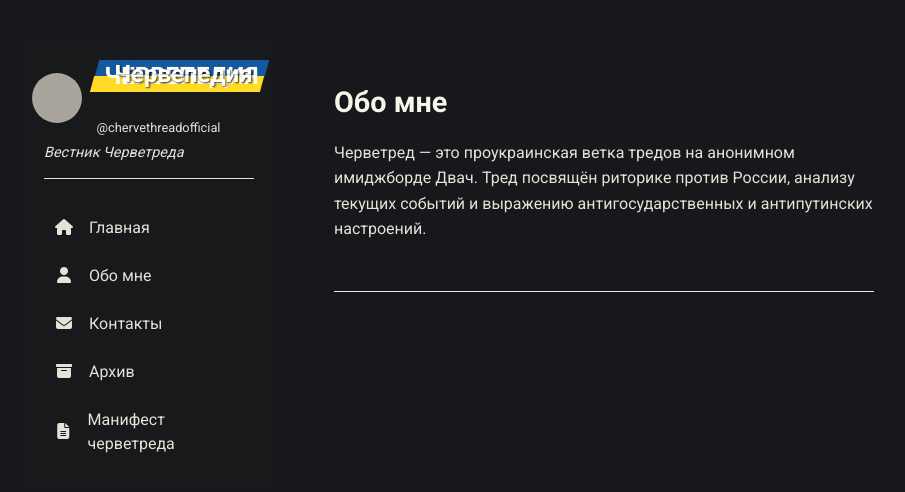
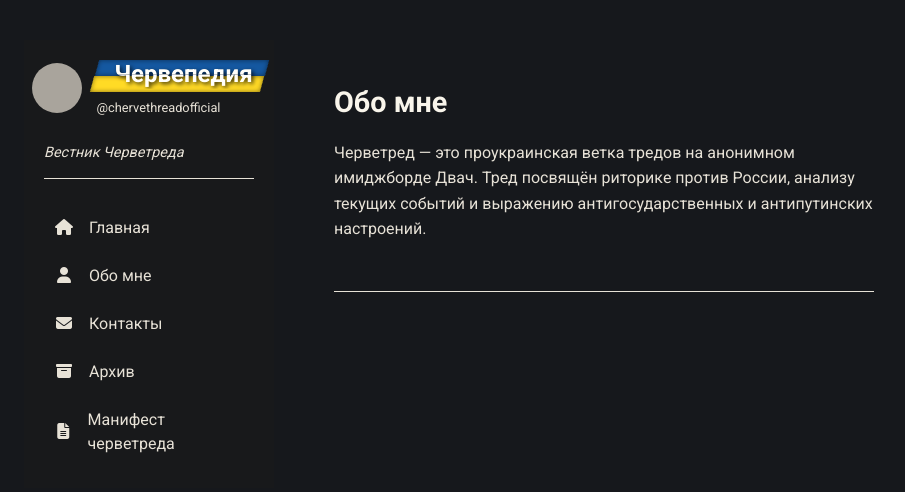
Before and after one commit to chervepediya/chervepediya.github.io, a Jekyll site: the page built from about.md, in a window 1280 px wide and 900 px high. Shown: the top 492 px of the window, without its empty margins (176-1081 px from the left). Built offline with Jekyll 4.4.1, drawn with Linux system fonts in a browser that asks for light colours; nearby versions of some CDN libraries; a script that is not in the unit is left out; grey boxes are pictures that could not be loaded.

Commit message:
Update styles.css

```diff
--- a/assets/css/styles.css
+++ b/assets/css/styles.css
@@ -58,7 +58,7 @@
     display: inline-block;
     padding: 2px 8px;
     z-index: 1;
-    color: #FFFFFF;
+    color: transparent; /* Скрываем основной текст */
 }
 
 .sidebar .site-title::before,
@@ -68,8 +68,8 @@
     left: 2px;
     width: 100%;
     z-index: 2;
-    color: #FFFFFF;
-    text-shadow: 1px 1px 2px rgba(0, 0, 0, 0.8);
+    color: #FFFFFF; /* Белый цвет для всего текста */
+    text-shadow: 2px 2px 4px rgba(0, 0, 0, 0.8); /* Тень для читаемости */
 }
 
 .sidebar .site-title::before {
@@ -97,6 +97,7 @@
     height: 50%;
     background-color: #0057B7;
     transform: skewX(-15deg);
+    box-shadow: inset 0 0 5px rgba(0, 0, 0, 0.5); /* Внутренняя тень для объёма */
 }
 
 .sidebar .site-title .marker-yellow {
@@ -104,6 +105,7 @@
     height: 50%;
     background-color: #FFD700;
     transform: translateX(-5px) skewX(-15deg);
+    box-shadow: inset 0 0 5px rgba(0, 0, 0, 0.5); /* Внутренняя тень для объёма */
 }
 
 .sidebar .site-tag {
@@ -111,7 +113,7 @@
     font-size: 0.8rem;
     font-weight: 400;
     text-decoration: none;
-    margin-top: 25px;
+    margin-top: 5px; /* Исходный отступ тега */
     transition: background 0.3s ease;
 }
 
@@ -120,7 +122,7 @@
 }
 
 .sidebar .site-description {
-    margin: 0 0 25px 0;
+    margin: 25px 0 25px 0; /* Увеличенный отступ сверху от тега */
     color: #D8D9DA;
     font-size: 0.9rem;
     font-style: italic;
```
